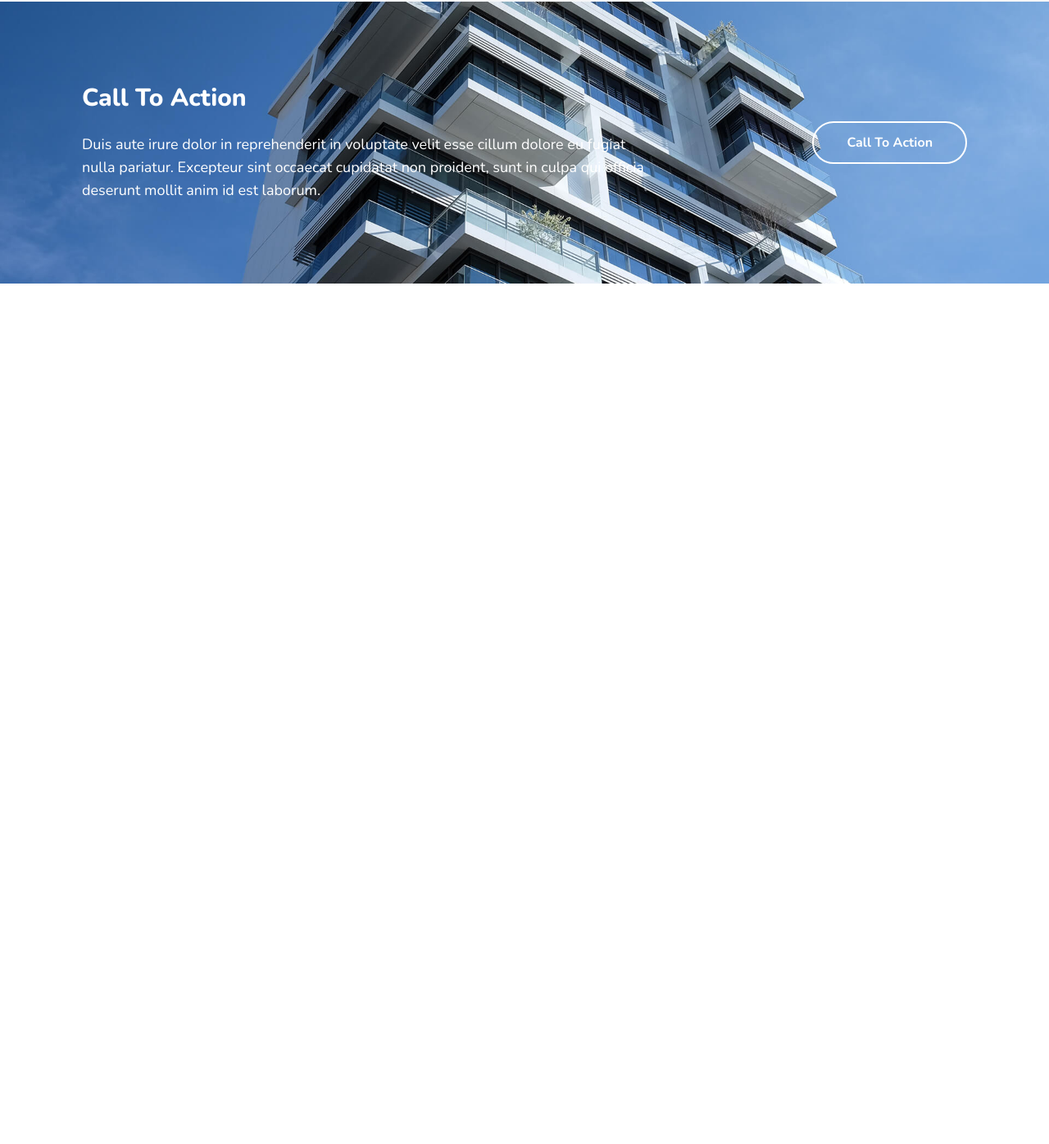
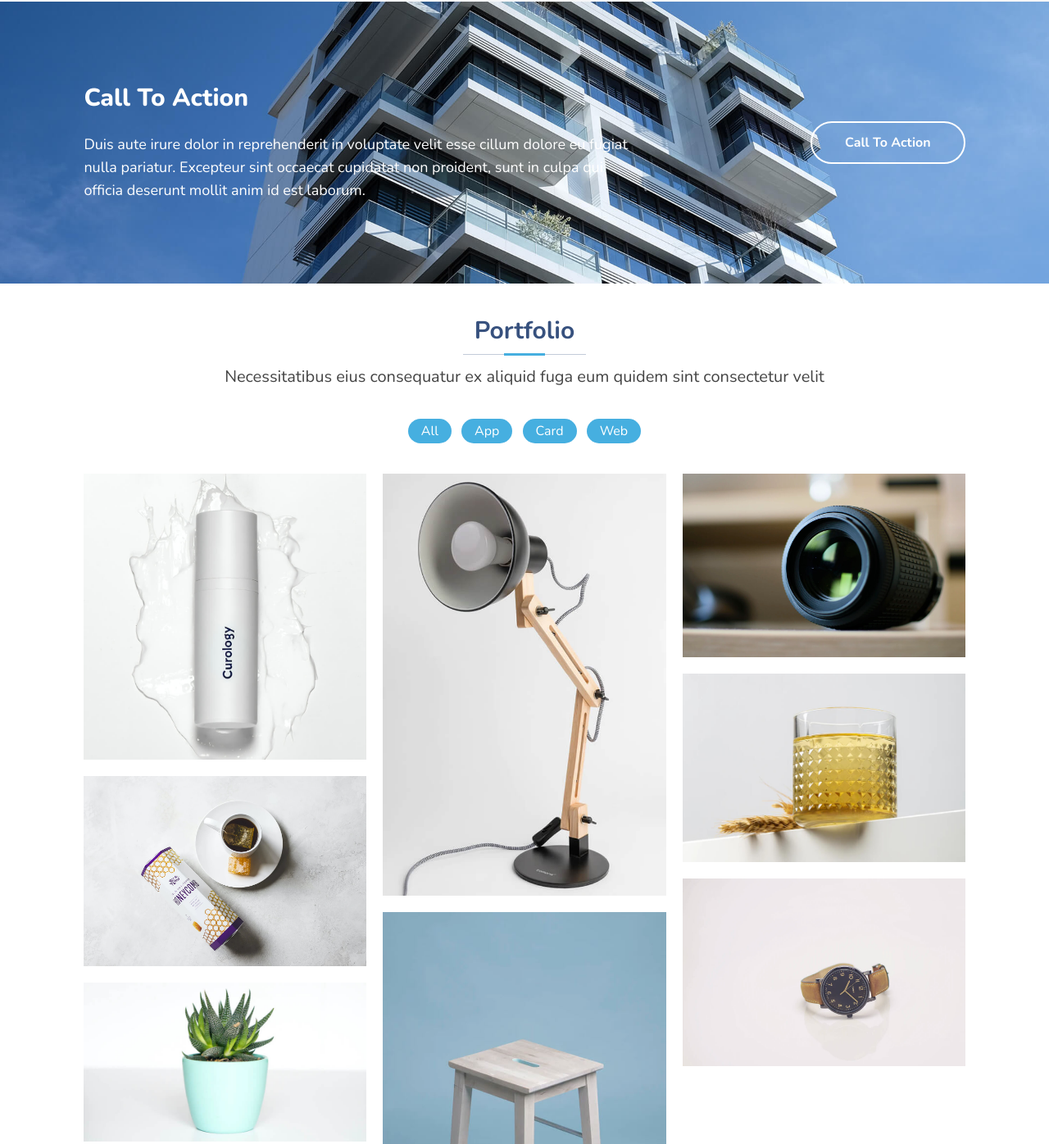
Before and after one commit to anammahmud-me/TailwindProject, a website: page index.html in a window 1280 px wide. Shown: the part 2600-3996 px from the top of the page at 82% size. Before the commit the page ends 2946 px from the top, so only its background shows below. Drawn offline with nearby package versions, Linux system fonts and the light colour scheme.

Commit message:
portfolio section complete

```diff
--- a/index.html
+++ b/index.html
@@ -262,7 +262,7 @@
     <!-- service section end -->
 
     <!-- call_to_action section start -->
-    <section class="cta cta_bg py-[100px] px-5 lg:px-[100px] bg-[url('/img/cta-bg.jpg')] bg-center bg-cover">
+    <section class="cta cta_bg py-[100px] px-5 lg:px-[8%] bg-[url('/img/cta-bg.jpg')] bg-center bg-cover">
         <div class="cta_content text-center xl:flex xl:items-center xl:gap-12">
             <div class="text_content xl:w-2/3 xl:text-left">
                 <h3 class="text-white font-extrabold text-3xl">Call To Action</h3>
@@ -274,5 +274,33 @@
         </div>
     </section>
     <!-- call_to_action section end -->
+
+    <!-- portfolio section start -->
+    <section class="portfolio py-10 px-5 bg-white lg:px-[8%]">
+        <div class="portfolio_heading mb-5">
+            <h2 class="section_heading">Portfolio</h2>
+            <p class="text-gray text-center text-xl mt-3">Necessitatibus eius consequatur ex aliquid fuga eum quidem sint consectetur velit</p>
+        </div>
+        <!-- btn_group -->
+        <div class="btn_group text-center mt-10">
+            <a href="#" class="px-4 py-1 bg-sky text-white rounded-full mx-1">All</a>
+            <a href="#" class="px-4 py-1 bg-sky text-white rounded-full mx-1">App</a>
+            <a href="#" class="px-4 py-1 bg-sky text-white rounded-full mx-1">Card</a>
+            <a href="#" class="px-4 py-1 bg-sky text-white rounded-full mx-1">Web</a>
+        </div>
+        <!-- product_gallery -->
+        <div class="gallery mt-10 lg:columns-3 md:columns-2 gap-5">
+            <img src="./img/portfolio/portfolio-1.jpg" class="w-full mb-5" alt="">
+            <img src="./img/portfolio/portfolio-2.jpg" class="w-full mb-5" alt="">
+            <img src="./img/portfolio/portfolio-3.jpg" class="w-full mb-5" alt="">
+            <img src="./img/portfolio/portfolio-4.jpg" class="w-full mb-5" alt="">
+            <img src="./img/portfolio/portfolio-5.jpg" class="w-full mb-5" alt="">
+            <img src="./img/portfolio/portfolio-6.jpg" class="w-full mb-5" alt="">
+            <img src="./img/portfolio/portfolio-7.jpg" class="w-full mb-5" alt="">
+            <img src="./img/portfolio/portfolio-8.jpg" class="w-full mb-5" alt="">
+            <img src="./img/portfolio/portfolio-9.jpg" class="w-full mb-5" alt="">
+        </div>
+    </section>
+    <!-- portfolio section end -->
 </body>
 </html>
```
Also changed, not shown: css/output.css.
